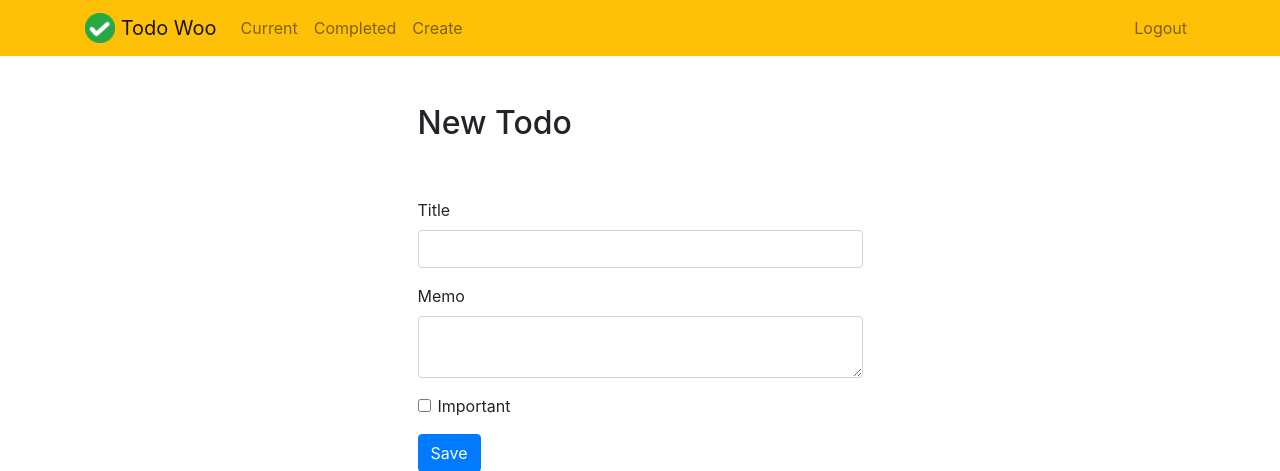
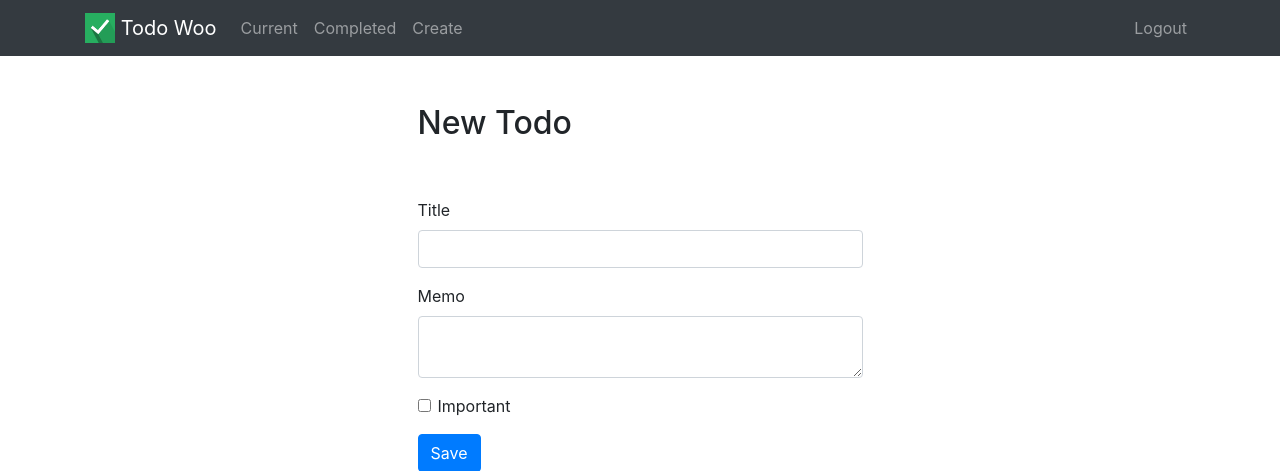
Before and after one commit to KKhushhalR2405/Toh-kar-na, a Django app: page /create/ in a window 1280 px wide. Shown: the top 471 px of the page. Run offline with Django 3.2, Linux system fonts and the light colour scheme; the visitor is signed in with stand-in values (Sample User, id 1); some libraries are stand-ins or nearby versions.

Commit message:
updated title

```diff
--- a/todo/templates/todo/base.html
+++ b/todo/templates/todo/base.html
@@ -9,16 +9,16 @@
     <!-- Bootstrap CSS -->
     <link rel="stylesheet" href="https://stackpath.bootstrapcdn.com/bootstrap/4.4.1/css/bootstrap.min.css" integrity="sha384-Vkoo8x4CGsO3+Hhxv8T/Q5PaXtkKtu6ug5TOeNV6gBiFeWPGFN9MuhOf23Q9Ifjh" crossorigin="anonymous">
 
-    <link rel="icon" type="image/png"  href="{% static 'todo/logo.png' %}">
-    <title>Todo Woo</title>
+    <link rel="icon" type="image/png"  href="{% static 'todo/logo2.png' %}">
+    <title>Todo List</title>
 </head>
 <body>
 
 
-<nav class="navbar navbar-expand-md navbar-light bg-warning">
+<nav class="navbar navbar-expand-md navbar-dark bg-dark">
 <div class="container">
     <a class="navbar-brand" href="{% url 'home' %}">
-         <img src="{% static 'todo/logo.png' %}" width="30" height="30" class="d-inline-block align-top">
+         <img src="{% static 'todo/logo2.png' %}" width="30" height="30" class="d-inline-block align-top">
         <span>Todo Woo</span>
     </a>
     <button class="navbar-toggler" type="button" data-toggle="collapse" data-target="#navbarNav" aria-controls="navbarNav" aria-expanded="false" aria-label="Toggle navigation">
```
